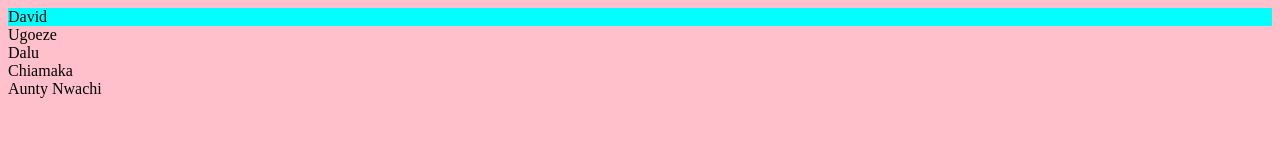
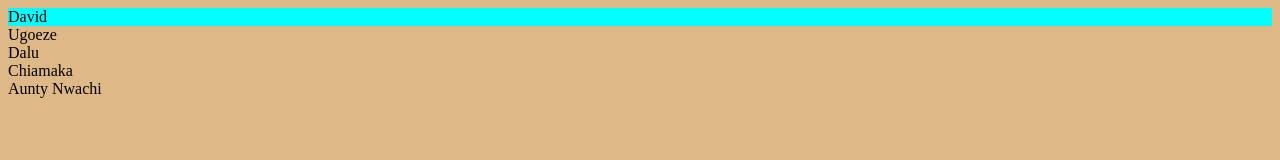
Before and after one commit to ike-njoku/git-tutorial, a plain HTML site: page index.html in a window 1280 px wide. Drawn offline with Linux system fonts and the light colour scheme.

Commit message:
changed background color of index page

```diff
--- a/style.css
+++ b/style.css
@@ -1,3 +1,3 @@
 body {
-  background-color: pink;
+  background-color: burlywood;
 }
```
